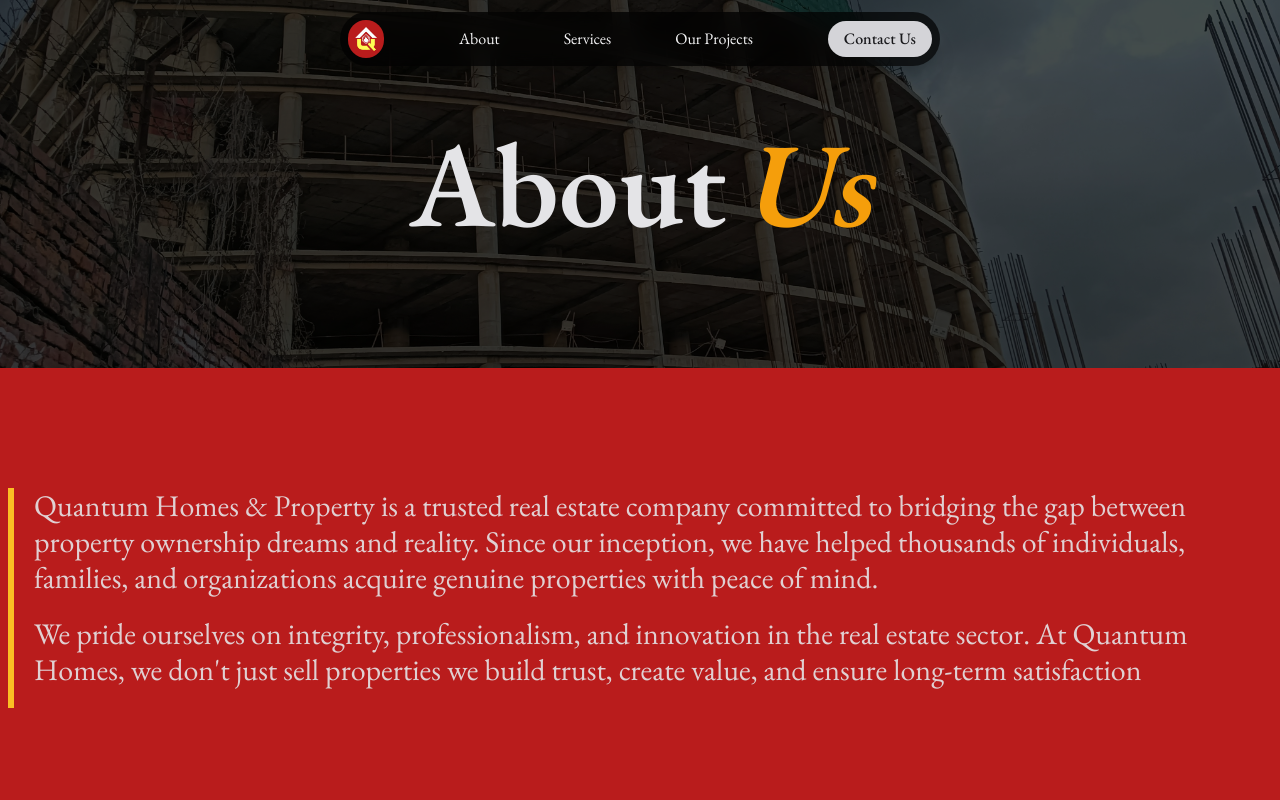
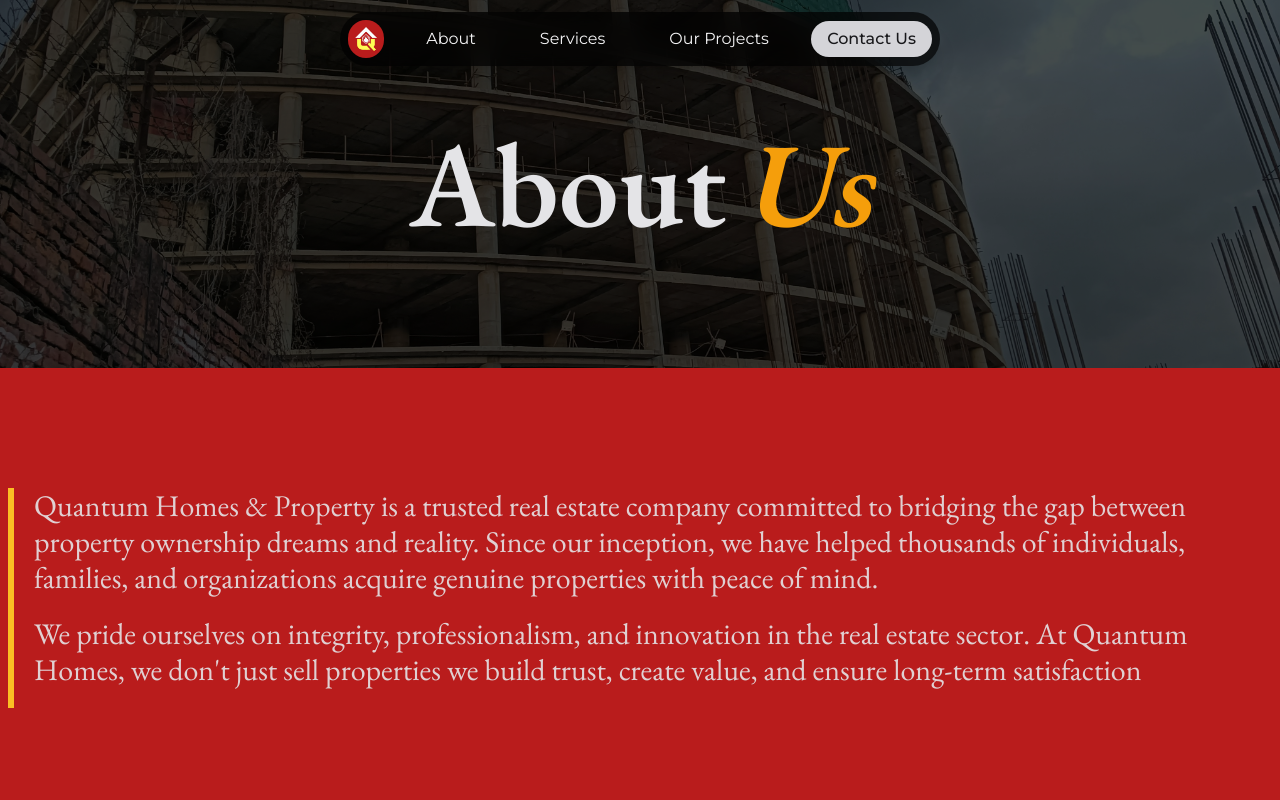
Before and after one commit to JhimmieC137/quantum, a Next.js app: page /about in a window 1280 px wide. Shown: the top 800 px of the page. Built offline with nearby package versions, Linux system fonts and the light colour scheme.

Commit message:
Fixed build errors

```diff
--- a/src/components/Header.tsx
+++ b/src/components/Header.tsx
@@ -3,17 +3,17 @@
 import { pageRoutes } from "@/data/routes";
 import Link from "next/link";
 import { useState, useEffect, useRef } from "react";
-import { HiMenu, HiX, HiChevronDown } from "react-icons/hi";
+import { HiMenu, HiX } from "react-icons/hi";
+import { montserrat } from "@/lib/fonts";
 
 const headerLinks = [
     { name: 'About', link: pageRoutes.aboutUs },
     { name: 'Services', link: pageRoutes.services.base },
-    { name: 'Our Projects', link: pageRoutes.projects},
+    { name: 'Our Projects', link: pageRoutes.projects },
 ]
 
 export default function Header() {
     const [mobileOpen, setMobileOpen] = useState(false)
-    const [openDropdown, setOpenDropdown] = useState<string | null>(null)
     const [visible, setVisible] = useState(true)
     const lastScrollY = useRef(0)
 
@@ -22,13 +22,10 @@ export default function Header() {
             const currentScrollY = window.scrollY
 
             if (currentScrollY < 2400) {
-                // Always show within first ~50rem
                 setVisible(true)
             } else if (currentScrollY < lastScrollY.current) {
-                // Scrolling up — show
                 setVisible(true)
             } else {
-                // Scrolling down — hide
                 setVisible(false)
                 setMobileOpen(false)
             }
@@ -57,50 +54,26 @@ export default function Header() {
                             <div className="bg-red-700 rounded-full p-[2px]">
                                 <img src="/quantum_logo.png" className="max-w-[2rem] rounded-lg" alt="Logo" />
                             </div>
-                            {/* <img src="/logo.jpg" className="md:hidden max-w-[6rem] rounded-[20%]" alt="Logo" /> */}
                         </a>
 
                         {/* Desktop links */}
                         <div className="hidden md:flex items-center gap-10 lg:gap-16">
                             {headerLinks.map((link) => (
-                                <div
+                                <Link
                                     key={link.name}
-                                    className="relative"
-                                    onMouseEnter={() => link.children && setOpenDropdown(link.name)}
-                                    onMouseLeave={() => setOpenDropdown(null)}
-                                >
-                                    <Link
                                     href={link.link}
-                                        className="flex items-center gap-3 text-sm lg:text-base text-zinc-100 link-underline link-underline-black ease-in-out duration-150"
+                                    className={`${montserrat.className} text-sm lg:text-base text-zinc-100 link-underline link-underline-black ease-in-out duration-150`}
                                 >
                                     {link.name}
                                 </Link>
-
-                                    {link.children && openDropdown === link.name && (
-                                        <div className="absolute top-full left-0 pt-2 z-50">
-                                            <div className="bg-zinc-900/70 border border-zinc-800 rounded-2xl py-2 min-w-[14rem] shadow-xl">
-                                                {link.children.map((child) => (
-                                                    <Link
-                                                        key={child.name}
-                                                        href={child.link}
-                                                        className="block px-4 py-2.5 text-sm text-zinc-200 hover:text-zinc-100 hover:bg-zinc-800 ease-in-out duration-150"
-                                                    >
-                                                        {child.name}
-                                                    </Link>
-                                                ))}
-                                            </div>
-                                        </div>
-                                    )}
-                                </div>
                             ))}
                         </div>
 
                         {/* Desktop CTA */}
                         <a
                             href="/contact"
-                            className="hidden md:flex items-center gap-2 bg-zinc-300 text-zinc-900 hover:bg-red-700 hover:text-zinc-100 ease-in-out duration-300 px-4 py-1.5 rounded-full text-sm lg:text-base font-medium shrink-0"
+                            className={`${montserrat.className} hidden md:flex items-center gap-2 bg-zinc-300 text-zinc-900 hover:bg-red-700 hover:text-zinc-100 ease-in-out duration-300 px-4 py-1.5 rounded-full text-sm lg:text-base font-medium shrink-0`}
                         >
-                            {/* <div className="size-2 bg-amber-400 rounded-full border-3 border-amber-300/80 pr-2 text-zinc-900/80" /> */}
                             Contact Us
                         </a>
 
@@ -120,20 +93,19 @@ export default function Header() {
                     }`}>
                         <div className="bg-zinc-900 rounded-2xl px-4 py-4 flex flex-col gap-1">
                             {headerLinks.map((link) => (
-                                <div key={link.name}>
                                 <Link
+                                    key={link.name}
                                     href={link.link}
                                     onClick={() => setMobileOpen(false)}
-                                        className="block text-sm text-center font-medium text-zinc-400 hover:text-zinc-100 hover:bg-zinc-800 px-3 py-3 rounded-xl ease-in-out duration-150"
+                                    className={`${montserrat.className} block text-sm text-center font-medium text-zinc-400 hover:text-zinc-100 hover:bg-zinc-800 px-3 py-3 rounded-xl ease-in-out duration-150`}
                                 >
                                     {link.name}
                                 </Link>
-                                </div>
                             ))}
                             <a
                                 href="/contact"
                                 onClick={() => setMobileOpen(false)}
-                                className="mt-3 flex items-center justify-center gap-2 bg-zinc-100 text-zinc-900 hover:bg-red-700 hover:text-zinc-100 ease-in-out duration-300 px-4 py-2.5 rounded-full text-sm font-medium"
+                                className={`${montserrat.className} mt-3 flex items-center justify-center gap-2 bg-zinc-100 text-zinc-900 hover:bg-red-700 hover:text-zinc-100 ease-in-out duration-300 px-4 py-2.5 rounded-full text-sm font-medium`}
                             >
                                 Contact Us
                             </a>
```
Lines whose indentation alone changed are shown as unchanged.
